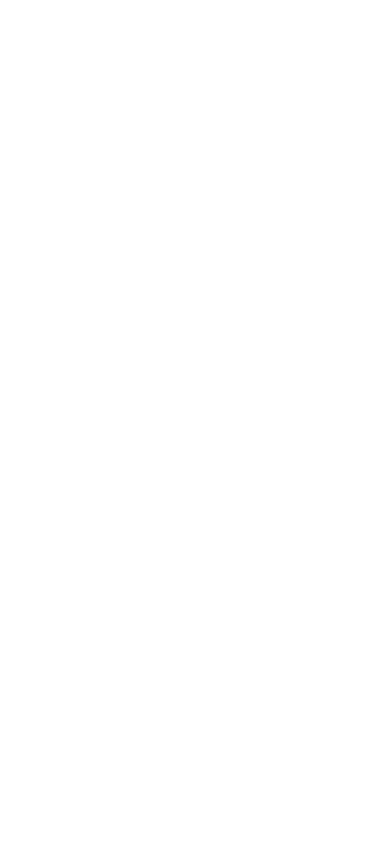
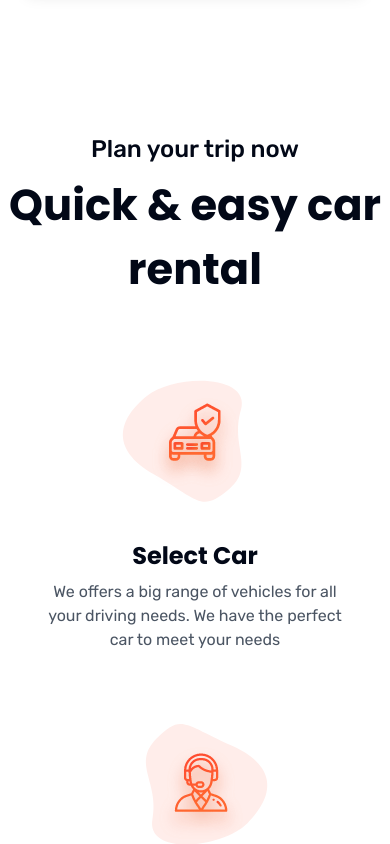
Before and after one commit to khusan2006/car-rental, a React (Vite) app: page / in a window 390 px wide. Shown: the part 1480-2324 px from the top of the page. Before the commit the page ends 1469 px from the top, so only its background shows below. Built offline with nearby package versions, Linux system fonts and the light colour scheme.

Commit message:
finish plan section responsiveness

```diff
--- a/src/components/Plan.tsx
+++ b/src/components/Plan.tsx
@@ -9,10 +9,10 @@
       <h3 className="font-rubik text-2xl font-medium pb-2">
         Plan your trip now
       </h3>
-      <h4 className="font-poppins font-bold text-[2.7rem]">
+      <h4 className="font-poppins font-bold text-[2.7rem] text-center">
         Quick & easy car rental
       </h4>
-      <div className="flex pt-20 gap-24 w-[80vw]">
+      <div className="flex flex-col md:flex-row pt-12 md:pt-20 gap-12 lg:gap-24 w-[80vw]">
         <div className="flex flex-col items-center justify-center">
           <img src={FirstIcon} alt="icon" />
           <h5 className="font-poppins text-2xl font-bold mt-4">Select Car</h5>
--- a/src/pages/Home.tsx
+++ b/src/pages/Home.tsx
@@ -20,8 +20,8 @@
       <main>
         <Hero />
         <BookCar />
-        {/* <Plan />
-        <Cars />
+        <Plan />
+        {/* <Cars />
         <Banner />
         <ChooseUS />
         <Testimonials />
```
